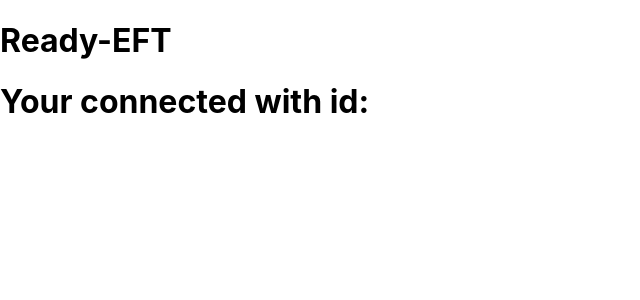
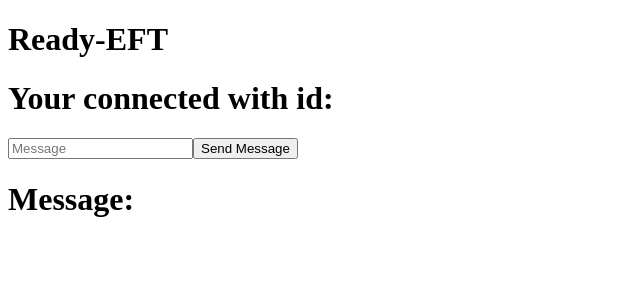
Before and after one commit to nickPisano/Ready-EFT-CRUD, a React (Create React App) app in the folder client/: page /main in a window 1280 px wide. Shown: the top 300 px of the page, without its empty margins (0-640 px from the left). Built offline with nearby package versions, Linux system fonts and the light colour scheme; no server answers.

Commit message:
Added Chatroom

```diff
--- a/client/src/components/Group/index.js
+++ b/client/src/components/Group/index.js
@@ -1,16 +1,38 @@
-import React from "react";
+import { React, useEffect, useState } from "react";
 import { io } from "socket.io-client";
 
-const socket = io("http://localhost:8080")
+const socket = io.connect("http://localhost:8080");
 
 socket.on("connect", () => {
-    console.log(`You did it, You are connected with id: ${socket.id}`)
-})
+  console.log(`You did it, You are connected with id: ${socket.id}`);
+});
 
 const Group = () => {
+  const [message, setMessage] = useState("");
+  const [messageReceived, setMessageReceive] = useState("")
+  const sendMessage = () => {
+    socket.emit('send_message', { message } )
+  };
+
+  useEffect(() => {
+    socket.on("receive_message", (data) => {
+      setMessageReceive(data.message)
+    })
+  }, [socket])
+
   return (
     <div>
-        <h1>Your connected with id: {socket.id}</h1>
+      <h1>Your connected with id: {socket.id}</h1>
+      <div>
+        <div className="messageDiv">
+          <input placeholder="Message"
+          onChange={(event) => {
+            setMessage(event.target.value)
+          }}/>
+          <button onClick={sendMessage}>Send Message</button>
+        </div>
+      </div>
+      <h1>Message: {messageReceived}</h1>
     </div>
   );
 };
--- a/client/src/index.css
+++ /dev/null
@@ -1,13 +0,0 @@
-body {
-  margin: 0;
-  font-family: -apple-system, BlinkMacSystemFont, 'Segoe UI', 'Roboto', 'Oxygen',
-    'Ubuntu', 'Cantarell', 'Fira Sans', 'Droid Sans', 'Helvetica Neue',
-    sans-serif;
-  -webkit-font-smoothing: antialiased;
-  -moz-osx-font-smoothing: grayscale;
-}
-
-code {
-  font-family: source-code-pro, Menlo, Monaco, Consolas, 'Courier New',
-    monospace;
-}
--- a/client/src/index.js
+++ b/client/src/index.js
@@ -1,14 +1,11 @@
-import React from 'react';
+import {React} from 'react';
 import ReactDOM from 'react-dom/client';
-import './index.css';
 import App from './App';
 import reportWebVitals from './reportWebVitals';
 
 const root = ReactDOM.createRoot(document.getElementById('root'));
 root.render(
-  <React.StrictMode>
     <App />
-  </React.StrictMode>
 );
 
 // If you want to start measuring performance in your app, pass a function
--- a/package.json
+++ b/package.json
@@ -10,8 +10,8 @@
         "seed": "cd server && npm run seed",
         "build": "cd client && npm run build"
     },
-    "author": "",
-    "license": "ISC",
+    "author": "Lekashi",
+    "license": "GNU",
     "devDependencies": {
         "concurrently": "^5.3.0"
     }
```
Also changed, not shown: 2 other files (tests, documents, lock files or other folders).
